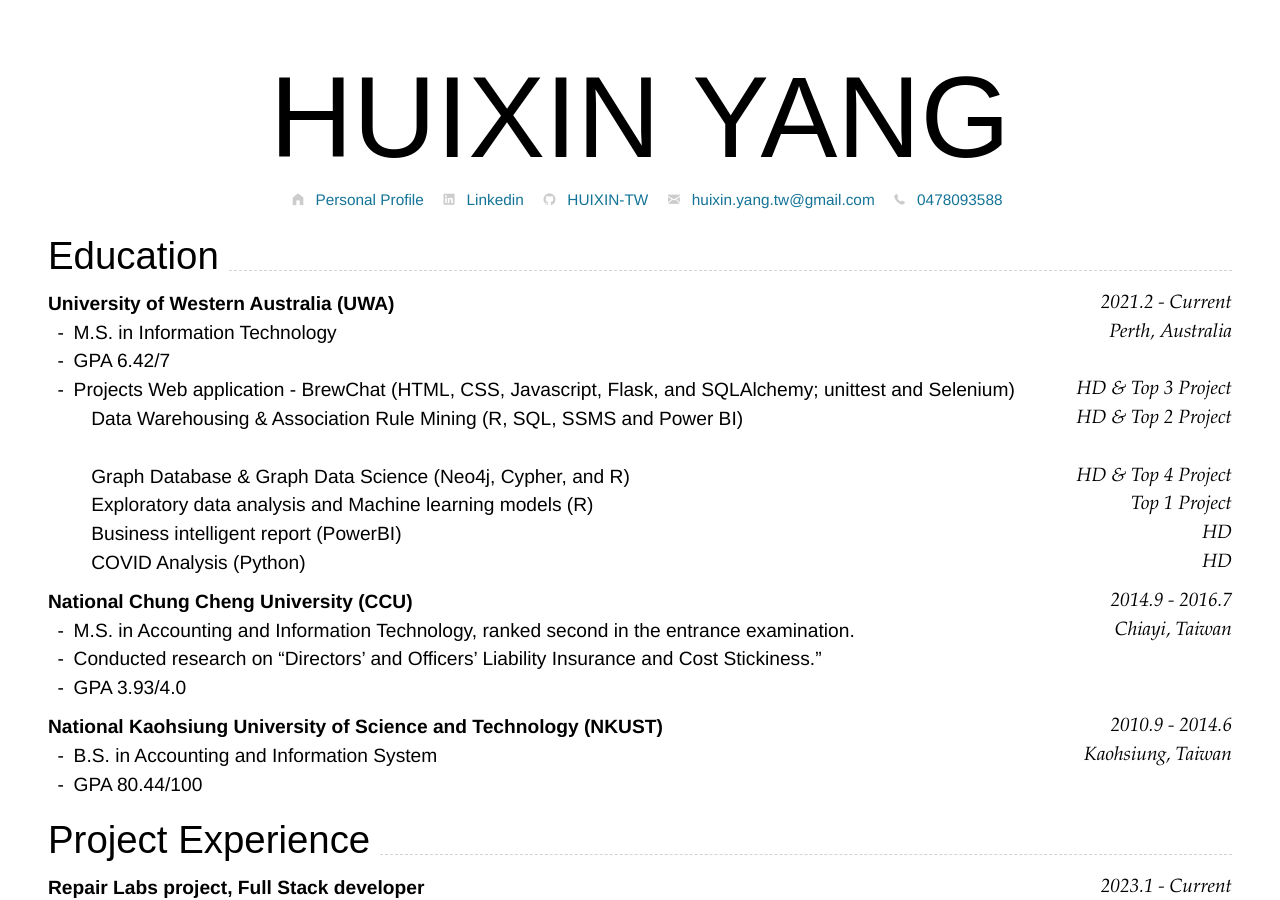
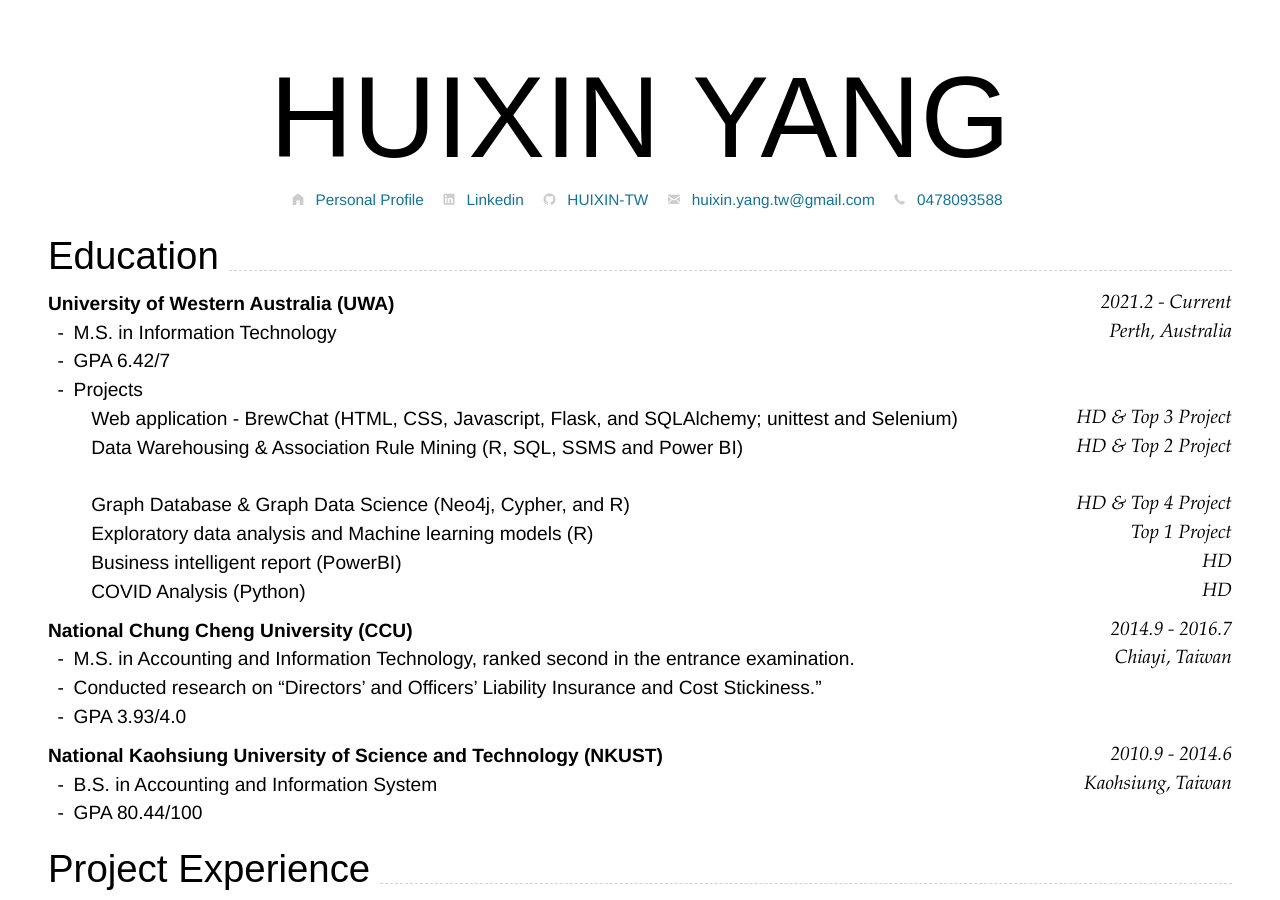
Before and after one commit to HUIXIN-TW/Resume, a Jekyll site: the page built from index.md, in a window 1280 px wide and 900 px high. Built offline with Jekyll 4.4.1, drawn with Linux system fonts in a browser that asks for light colours; nearby versions of some CDN libraries.

Commit message:
update resume

```diff
--- a/index.md
+++ b/index.md
@@ -44,7 +44,7 @@ Perth, Australia
 
 -   M.S. in Information Technology
 -   GPA 6.42/7
--   Projects
+-   Projects <br>
     Web application - BrewChat (HTML, CSS, Javascript, Flask, and SQLAlchemy; unittest and Selenium) `HD & Top 3 Project` <br>
     Data Warehousing & Association Rule Mining (R, SQL, SSMS and Power BI) `HD & Top 2 Project`<br>
     Graph Database & Graph Data Science (Neo4j, Cypher, and R) `HD & Top 4 Project`<br>
@@ -112,6 +112,8 @@ Taiwan
 -   Technology Stack: Next.js, TypeScript, React, Tailwind CSS, Firebase and Vercel.
 -   Utilized Figma to craft intuitive mobile and desktop layouts.
 -   Collaborated effectively with other student volunteers, utilizing Git version control.
+
+---
 
 ## Work Experience
 
@@ -196,8 +198,6 @@ Statistics `2015.2 - 2015.6`<br>
 <br>
 -->
 
----
-
 ## Qualifications and Certifications
 
 ### **Technology and Programming**
```
